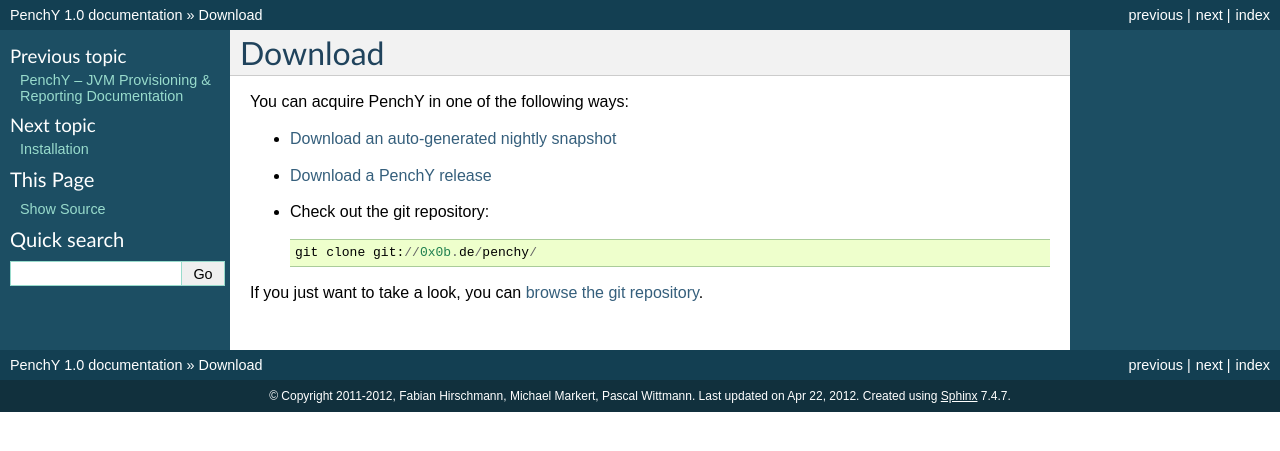
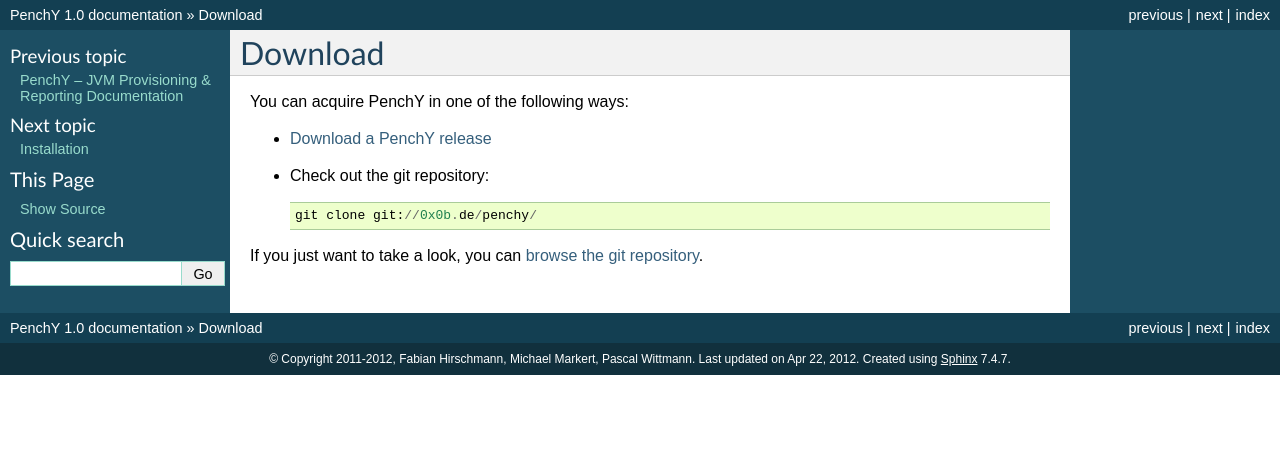
Before and after one commit to fhirschmann/penchy, a Sphinx documentation site: the page built from docs/download.rst, in a window 1280 px wide. Shown: the top 451 px of the page. Built offline with Sphinx 7.4.7, drawn with Linux system fonts in a browser that asks for light colours; formulas are drawn with MathJax 3.

Commit message:
removed nightly snapshot

```diff
--- a/docs/download.rst
+++ b/docs/download.rst
@@ -4,7 +4,6 @@
 
 You can acquire PenchY in one of the following ways:
 
-- `Download an auto-generated nightly snapshot <http://penchy.0x0b.de/archive/penchy-nightly.zip>`_
 - `Download a PenchY release <http://git.0x0b.de/penchy/>`_
 - Check out the git repository::
 
```
